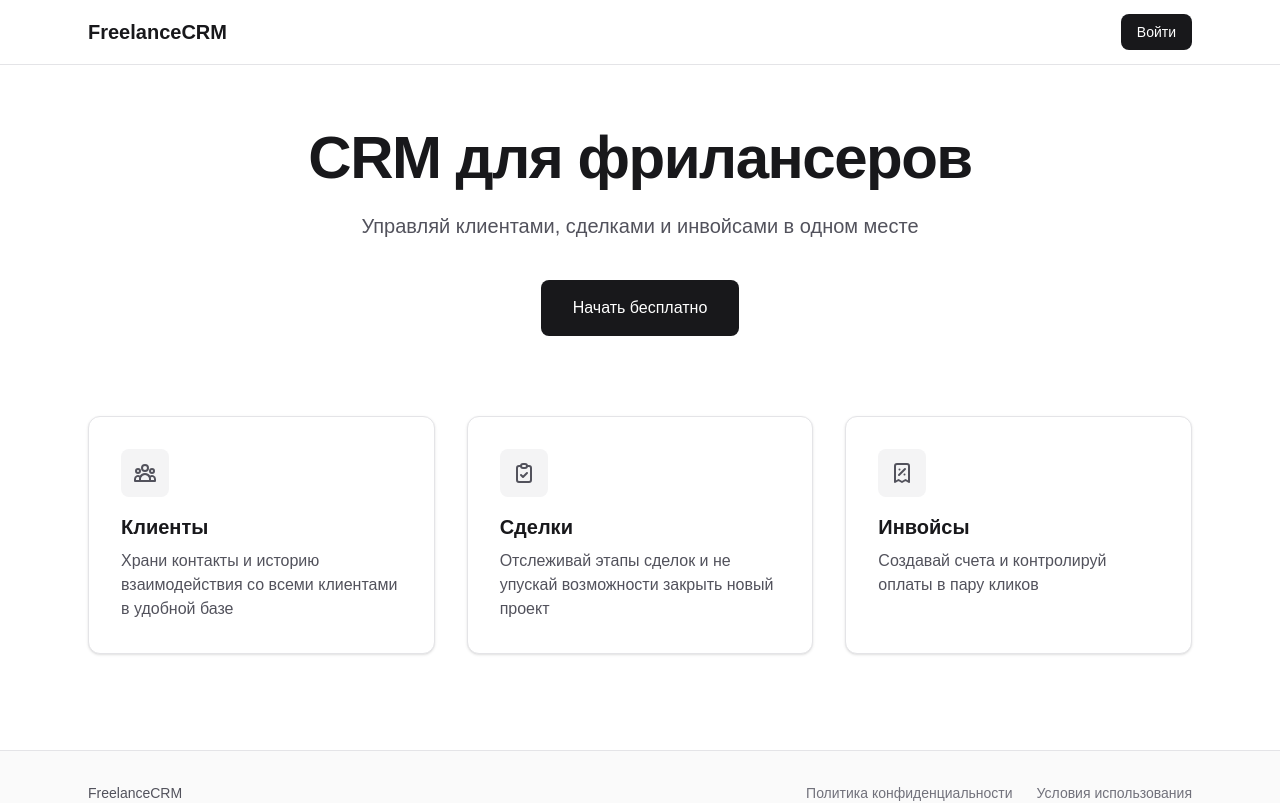
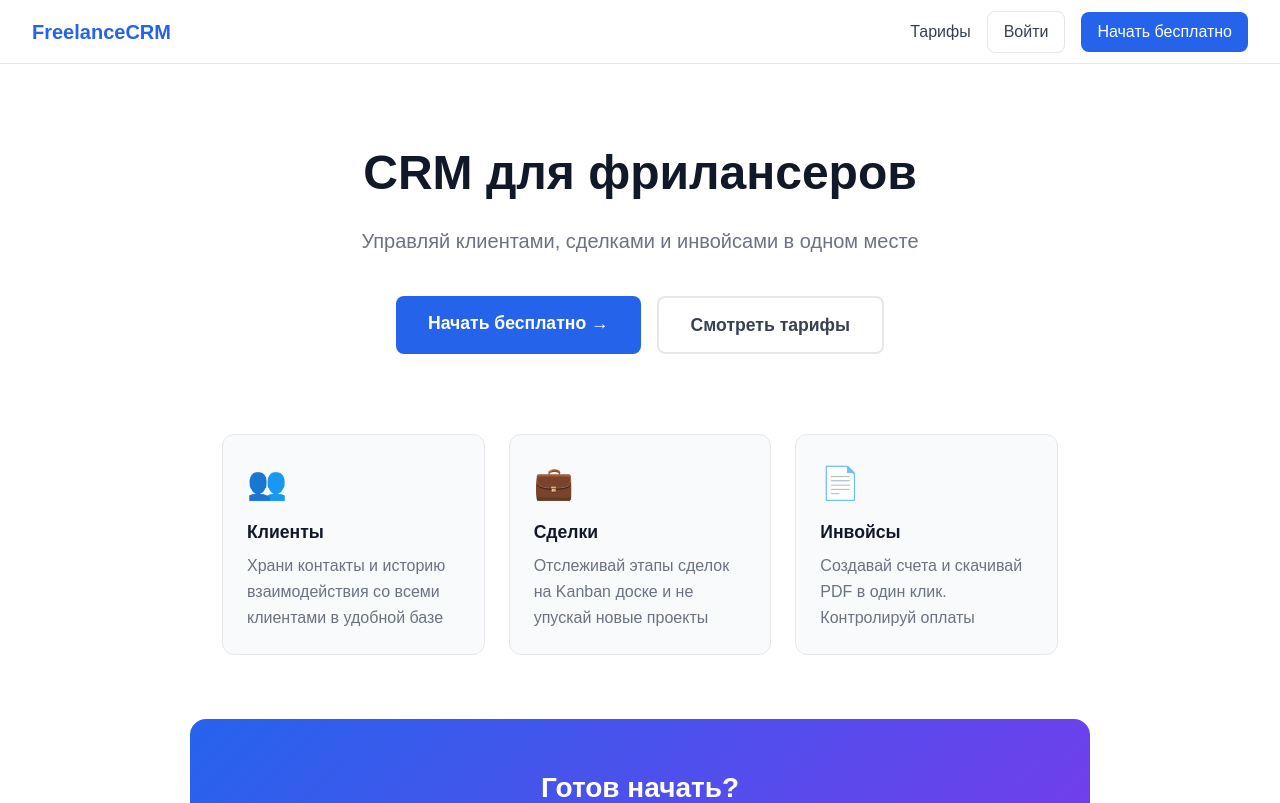
Before and after one commit to Gregor1913/-freelancecrm, a Next.js app: page / in a window 1280 px wide. Shown: the top 803 px of the page. Built offline with nearby package versions, Linux system fonts and the light colour scheme; no server answers; the database is empty.

Commit message:
fix landing page buttons

```diff
--- a/app/page.tsx
+++ b/app/page.tsx
@@ -1,146 +1,95 @@
-"use client";
-
-import { useEffect } from "react";
-import { supabase } from "@/lib/supabase";
+import Link from 'next/link'
 
 export default function Home() {
-  useEffect(() => {
-    supabase
-      .from("clients")
-      .select("*")
-      .then(({ data, error }) => {
-        if (error) {
-          console.error("Supabase error:", error);
-          return;
-        }
-        console.log("Clients:", data);
-      });
-  }, []);
   return (
-    <div className="min-h-screen bg-white">
+    <div style={{minHeight: '100vh', backgroundColor: 'white'}}>
+
       {/* Navbar */}
-      <nav className="fixed top-0 left-0 right-0 z-50 border-b border-zinc-200 bg-white/80 backdrop-blur-sm">
-        <div className="mx-auto flex h-16 max-w-6xl items-center justify-between px-6">
-          <span className="text-xl font-bold text-zinc-900">FreelanceCRM</span>
-          <a
-            href="#"
-            className="rounded-lg bg-zinc-900 px-4 py-2 text-sm font-medium text-white transition-colors hover:bg-zinc-800"
+      <nav style={{borderBottom: '1px solid #e5e7eb', padding: '0 2rem', height: '64px', display: 'flex', alignItems: 'center', justifyContent: 'space-between'}}>
+        <h1 style={{fontSize: '1.25rem', fontWeight: 'bold', color: '#2563eb', margin: 0}}>
+          FreelanceCRM
+        </h1>
+        <div style={{display: 'flex', gap: '1rem', alignItems: 'center'}}>
+          <Link href="/pricing" style={{color: '#374151', textDecoration: 'none', fontWeight: '500'}}>
+            Тарифы
+          </Link>
+          <Link
+            href="/sign-in"
+            style={{border: '1px solid #e5e7eb', color: '#374151', padding: '0.5rem 1rem', borderRadius: '8px', textDecoration: 'none', fontWeight: '500'}}
           >
             Войти
-          </a>
+          </Link>
+          <Link
+            href="/sign-up"
+            style={{backgroundColor: '#2563eb', color: 'white', padding: '0.5rem 1rem', borderRadius: '8px', textDecoration: 'none', fontWeight: '500'}}
+          >
+            Начать бесплатно
+          </Link>
         </div>
       </nav>
 
-      {/* Hero Section */}
-      <section className="pt-32 pb-20">
-        <div className="mx-auto max-w-4xl px-6 text-center">
-          <h1 className="mb-6 text-4xl font-bold tracking-tight text-zinc-900 sm:text-5xl md:text-6xl">
+      {/* Hero */}
+      <div style={{textAlign: 'center', padding: '5rem 2rem 3rem'}}>
+        <h2 style={{fontSize: '3rem', fontWeight: 'bold', color: '#111827', marginBottom: '1.5rem', lineHeight: '1.2'}}>
           CRM для фрилансеров
-          </h1>
-          <p className="mx-auto mb-10 max-w-2xl text-lg text-zinc-600 sm:text-xl">
+        </h2>
+        <p style={{fontSize: '1.25rem', color: '#6b7280', marginBottom: '2.5rem', maxWidth: '600px', margin: '0 auto 2.5rem'}}>
           Управляй клиентами, сделками и инвойсами в одном месте
         </p>
-          <a
-            href="#"
-            className="inline-block rounded-lg bg-zinc-900 px-8 py-4 text-base font-medium text-white transition-colors hover:bg-zinc-800"
+        <div style={{display: 'flex', gap: '1rem', justifyContent: 'center'}}>
+          <Link
+            href="/sign-up"
+            style={{backgroundColor: '#2563eb', color: 'white', padding: '0.875rem 2rem', borderRadius: '8px', textDecoration: 'none', fontWeight: '600', fontSize: '1.1rem'}}
           >
-            Начать бесплатно
-          </a>
+            Начать бесплатно →
+          </Link>
+          <Link
+            href="/pricing"
+            style={{border: '2px solid #e5e7eb', color: '#374151', padding: '0.875rem 2rem', borderRadius: '8px', textDecoration: 'none', fontWeight: '600', fontSize: '1.1rem'}}
+          >
+            Смотреть тарифы
+          </Link>
         </div>
-      </section>
-
-      {/* Feature Cards */}
-      <section className="pb-24">
-        <div className="mx-auto max-w-6xl px-6">
-          <div className="grid gap-8 sm:grid-cols-2 lg:grid-cols-3">
-            <div className="rounded-xl border border-zinc-200 bg-white p-8 shadow-sm transition-shadow hover:shadow-md">
-              <div className="mb-4 flex h-12 w-12 items-center justify-center rounded-lg bg-zinc-100 text-zinc-600">
-                <svg
-                  className="h-6 w-6"
-                  fill="none"
-                  stroke="currentColor"
-                  viewBox="0 0 24 24"
-                >
-                  <path
-                    strokeLinecap="round"
-                    strokeLinejoin="round"
-                    strokeWidth={2}
-                    d="M17 20h5v-2a3 3 0 00-5.356-1.857M17 20H7m10 0v-2c0-.656-.126-1.283-.356-1.857M7 20H2v-2a3 3 0 015.356-1.857M7 20v-2c0-.656.126-1.283.356-1.857m0 0a5.002 5.002 0 019.288 0M15 7a3 3 0 11-6 0 3 3 0 016 0zm6 3a2 2 0 11-4 0 2 2 0 014 0zM7 10a2 2 0 11-4 0 2 2 0 014 0z"
-                  />
-                </svg>
-              </div>
-              <h3 className="mb-2 text-xl font-semibold text-zinc-900">Клиенты</h3>
-              <p className="text-zinc-600">
-                Храни контакты и историю взаимодействия со всеми клиентами в удобной базе
-              </p>
       </div>
 
-            <div className="rounded-xl border border-zinc-200 bg-white p-8 shadow-sm transition-shadow hover:shadow-md">
-              <div className="mb-4 flex h-12 w-12 items-center justify-center rounded-lg bg-zinc-100 text-zinc-600">
-                <svg
-                  className="h-6 w-6"
-                  fill="none"
-                  stroke="currentColor"
-                  viewBox="0 0 24 24"
-                >
-                  <path
-                    strokeLinecap="round"
-                    strokeLinejoin="round"
-                    strokeWidth={2}
-                    d="M9 5H7a2 2 0 00-2 2v12a2 2 0 002 2h10a2 2 0 002-2V7a2 2 0 00-2-2h-2M9 5a2 2 0 002 2h2a2 2 0 002-2M9 5a2 2 0 012-2h2a2 2 0 012 2m-6 9l2 2 4-4"
-                  />
-                </svg>
+      {/* Карточки */}
+      <div style={{display: 'grid', gridTemplateColumns: 'repeat(3, 1fr)', gap: '1.5rem', maxWidth: '900px', margin: '0 auto', padding: '2rem'}}>
+        {[
+          { icon: '👥', title: 'Клиенты', desc: 'Храни контакты и историю взаимодействия со всеми клиентами в удобной базе' },
+          { icon: '💼', title: 'Сделки', desc: 'Отслеживай этапы сделок на Kanban доске и не упускай новые проекты' },
+          { icon: '📄', title: 'Инвойсы', desc: 'Создавай счета и скачивай PDF в один клик. Контролируй оплаты' },
+        ].map((card, i) => (
+          <div key={i} style={{backgroundColor: '#f9fafb', borderRadius: '12px', padding: '1.5rem', border: '1px solid #e5e7eb'}}>
+            <p style={{fontSize: '2rem', marginBottom: '0.75rem'}}>{card.icon}</p>
+            <h3 style={{fontWeight: '600', color: '#111827', marginBottom: '0.5rem', fontSize: '1.1rem'}}>{card.title}</h3>
+            <p style={{color: '#6b7280', lineHeight: '1.6', margin: 0}}>{card.desc}</p>
           </div>
-              <h3 className="mb-2 text-xl font-semibold text-zinc-900">Сделки</h3>
-              <p className="text-zinc-600">
-                Отслеживай этапы сделок и не упускай возможности закрыть новый проект
-              </p>
+        ))}
       </div>
 
-            <div className="rounded-xl border border-zinc-200 bg-white p-8 shadow-sm transition-shadow hover:shadow-md">
-              <div className="mb-4 flex h-12 w-12 items-center justify-center rounded-lg bg-zinc-100 text-zinc-600">
-                <svg
-                  className="h-6 w-6"
-                  fill="none"
-                  stroke="currentColor"
-                  viewBox="0 0 24 24"
+      {/* CTA баннер */}
+      <div style={{background: 'linear-gradient(135deg, #2563eb, #7c3aed)', margin: '2rem auto', maxWidth: '900px', borderRadius: '16px', padding: '3rem 2rem', textAlign: 'center'}}>
+        <h3 style={{color: 'white', fontSize: '1.75rem', fontWeight: 'bold', marginBottom: '1rem'}}>
+          Готов начать?
+        </h3>
+        <p style={{color: '#bfdbfe', marginBottom: '2rem', fontSize: '1.1rem'}}>
+          Бесплатно — без кредитной карты
+        </p>
+        <Link
+          href="/sign-up"
+          style={{backgroundColor: 'white', color: '#2563eb', padding: '0.875rem 2.5rem', borderRadius: '8px', textDecoration: 'none', fontWeight: '700', fontSize: '1.1rem'}}
         >
-                  <path
-                    strokeLinecap="round"
-                    strokeLinejoin="round"
-                    strokeWidth={2}
-                    d="M9 14l6-6m-5.5.5h.01m4.99 5h.01M19 21V5a2 2 0 00-2-2H7a2 2 0 00-2 2v16l3.5-2 3.5 2 3.5-2 3.5 2z"
-                  />
-                </svg>
+          Создать аккаунт бесплатно
+        </Link>
       </div>
-              <h3 className="mb-2 text-xl font-semibold text-zinc-900">Инвойсы</h3>
-              <p className="text-zinc-600">
-                Создавай счета и контролируй оплаты в пару кликов
+
+      {/* Футер */}
+      <footer style={{borderTop: '1px solid #e5e7eb', padding: '2rem', textAlign: 'center'}}>
+        <p style={{color: '#9ca3af', margin: 0}}>
+          © 2026 FreelanceCRM. Все права защищены.
         </p>
+      </footer>
+
     </div>
-          </div>
-        </div>
-      </section>
-
-      {/* Footer */}
-      <footer className="border-t border-zinc-200 bg-zinc-50 py-8">
-        <div className="mx-auto max-w-6xl px-6">
-          <div className="flex flex-col items-center justify-between gap-4 sm:flex-row">
-            <span className="text-sm font-medium text-zinc-600">FreelanceCRM</span>
-            <div className="flex gap-6 text-sm text-zinc-500">
-              <a href="#" className="hover:text-zinc-900">
-                Политика конфиденциальности
-              </a>
-              <a href="#" className="hover:text-zinc-900">
-                Условия использования
-              </a>
-            </div>
-          </div>
-          <p className="mt-4 text-center text-sm text-zinc-400 sm:text-left">
-            © {new Date().getFullYear()} FreelanceCRM. Все права защищены.
-          </p>
-        </div>
-      </footer>
-    </div>
-  );
+  )
 }
```
Lines whose indentation alone changed are shown as unchanged.
